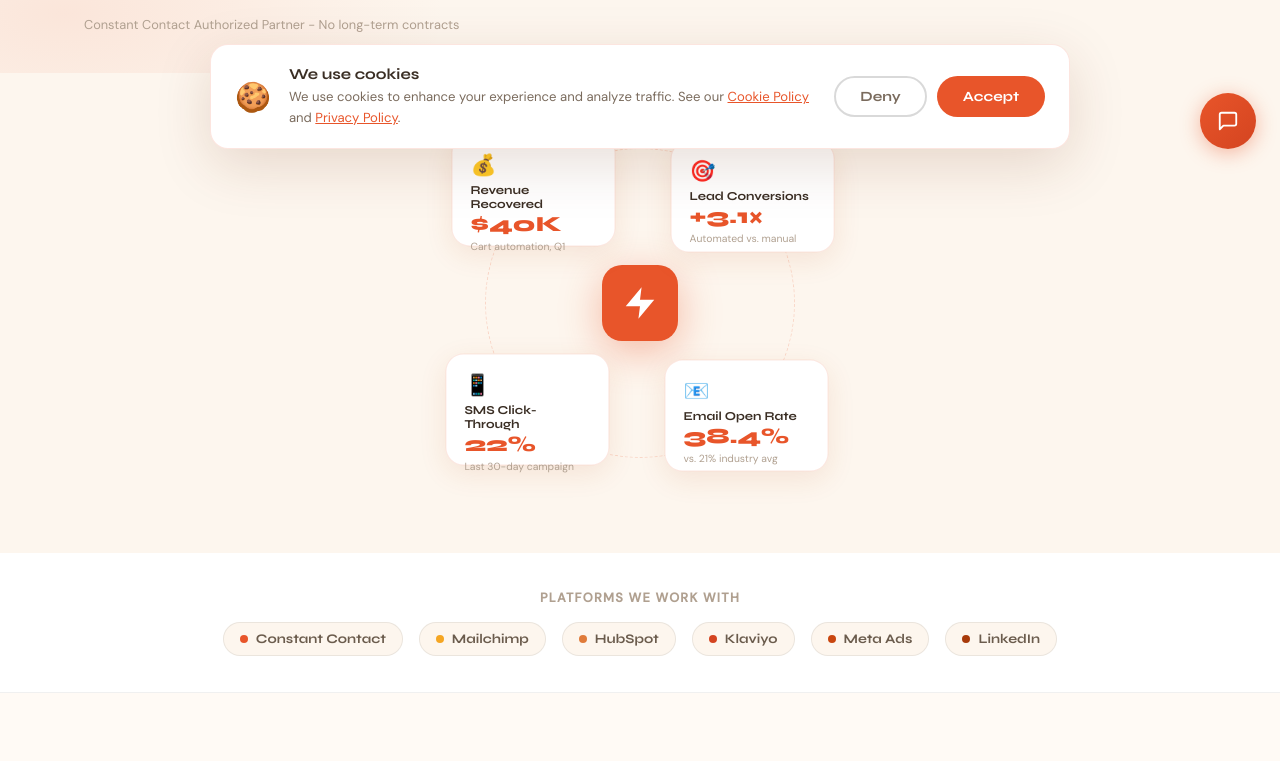
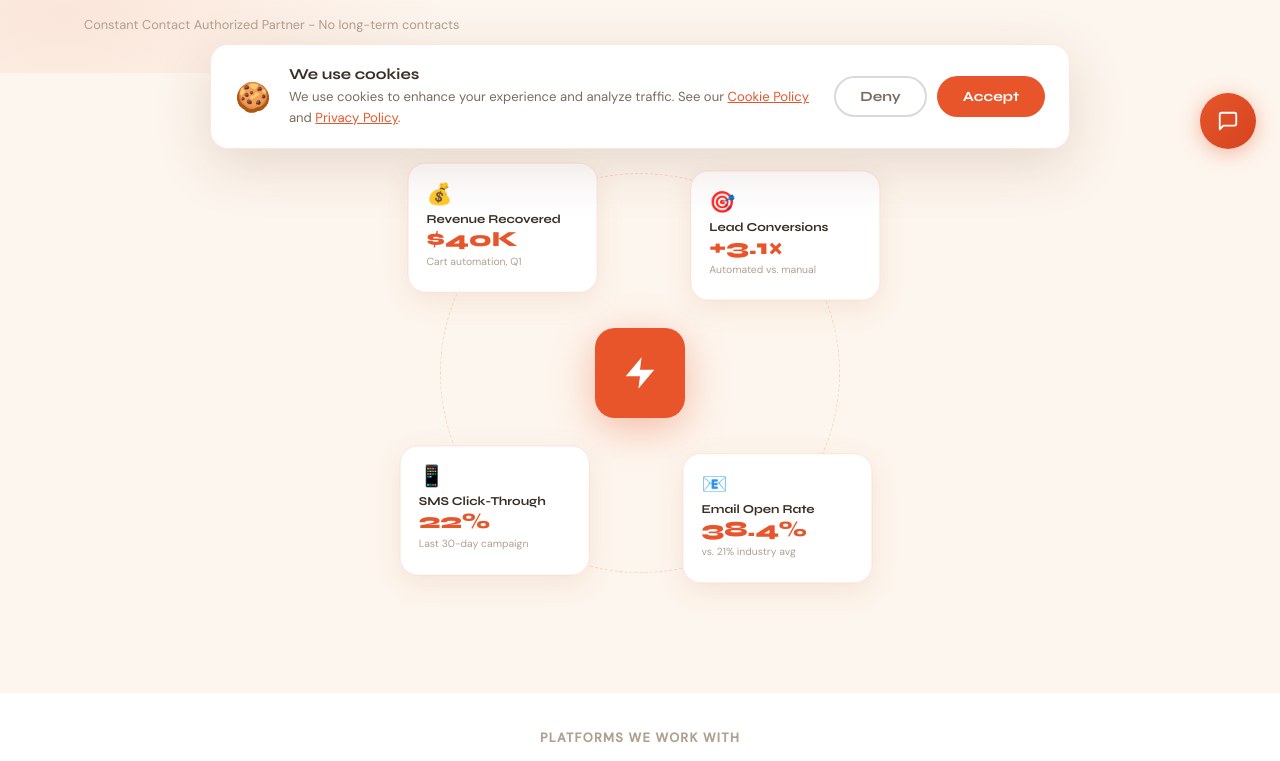
Before and after one commit to halojumper/SignalForge, a Next.js app: page / in a window 1280 px wide. Shown: the part 627-1388 px from the top of the page. Built offline with nearby package versions, Linux system fonts and the light colour scheme.

Commit message:
Update MetricCards.tsx
Increase MetricCards animation size

```diff
--- a/components/MetricCards.tsx
+++ b/components/MetricCards.tsx
@@ -9,8 +9,8 @@ const cards = [
 ];
 
 const ORBIT_ANGLES = [315, 45, 225, 135];
-const ORBIT_RADIUS = 155;
-const BASE_SIZE = 420;
+const ORBIT_RADIUS = 200;
+const BASE_SIZE = 560;
 
 function getOrbitPos(angleDeg: number, radius: number) {
   const rad = (angleDeg * Math.PI) / 180;
@@ -58,9 +58,9 @@ export default function MetricCards() {
 
   const SIZE = BASE_SIZE;
   const CENTER = SIZE / 2;
-  const CARD_W = 164;
-  const CARD_H = 112;
-  const LOGO_SIZE = 76;
+  const CARD_W = 190;
+  const CARD_H = 130;
+  const LOGO_SIZE = 90;
 
   const scaledHeight = SIZE * scale;
   const marginCompensation = (scaledHeight - SIZE) / 2;
```
